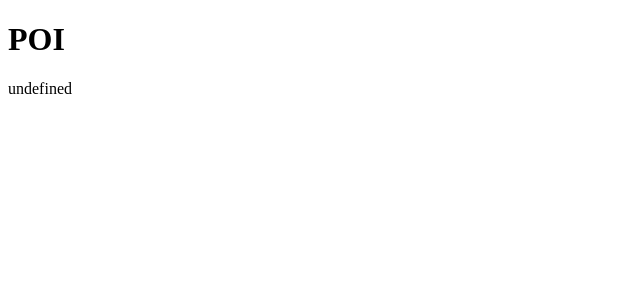
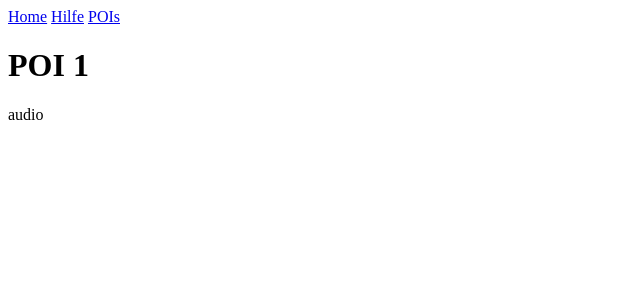
Before and after one commit to lislis/ostpark-walk, a SvelteKit app: page /poi/1 in a window 1280 px wide. Shown: the top 300 px of the page, without its empty margins (0-640 px from the left). Built offline with nearby package versions, Linux system fonts and the light colour scheme.

Commit message:
add new pages

```diff
--- /dev/null
+++ b/src/lib/data/data.json
@@ -0,0 +1,12 @@
+{
+  "pois": [
+    {
+    "id": 1,
+    "type": "audio"
+  },
+    {
+    "id": 2,
+    "type": "ar"
+  }
+  ]
+}
--- /dev/null
+++ b/src/routes/+layout.svelte
@@ -0,0 +1,7 @@
+<nav>
+	<a href="/">Home</a>
+	<a href="/hilfe">Hilfe</a>
+	<a href="/pois">POIs</a>
+</nav>
+
+<slot></slot>
--- a/src/routes/+page.svelte
+++ b/src/routes/+page.svelte
@@ -1,2 +1 @@
-<h1>Welcome to SvelteKit</h1>
-<p>Visit <a href="https://kit.svelte.dev">kit.svelte.dev</a> to read the documentation</p>
+<h1>Ostpark</h1>
--- a/src/routes/poi/[id]/+page.svelte
+++ b/src/routes/poi/[id]/+page.svelte
@@ -1,8 +1,11 @@
 <script>
-    export let id;
+ import data from '$lib/data/data.json';
+ import { page } from '$app/stores';
 
+ const poi = data.pois.find(x => x.id == $page.params.id)
 </script>
 
-<h1>POI</h1>
 
-<p>{id}</p>
+<h1>POI {poi.id}</h1>
+
+{poi.type}
```
